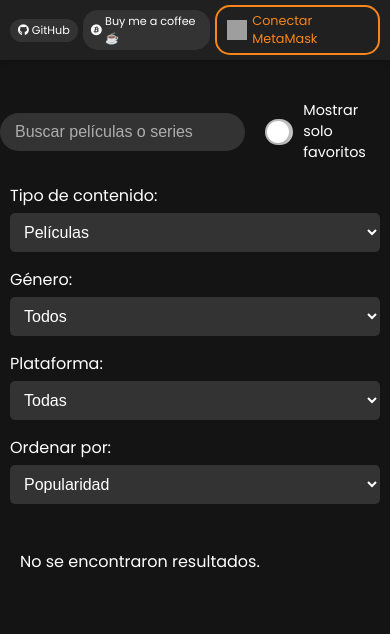
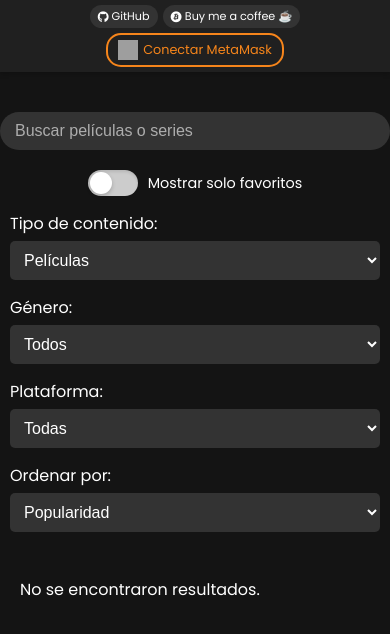
Before and after one commit to elgodox/ATV, a website: page public/index.html in a window 390 px wide. Drawn offline with nearby package versions, Linux system fonts and the light colour scheme; no server answers; grey boxes are pictures that could not be loaded.

Commit message:
fixes on mobile UI

```diff
--- a/public/styles.css
+++ b/public/styles.css
@@ -38,23 +38,42 @@
   border-color: #f6851b;
 }
 
+
 #filters .filter-group {
   display: flex;
   flex-direction: column;
 }
-/* Contenedor para alinear el buscador y el toggle */
+/* Contenedor para alinear el buscador y el toggle en pantallas grandes */
 .search-favorite-container {
   display: flex;
-  justify-content: center; /* Alineamos ambos elementos en el centro horizontal */
-  align-items: center; /* Alineación vertical */
+  justify-content: center; /* Alineación horizontal centrada */
+  align-items: center; /* Alineación vertical centrada */
   gap: 20px; /* Espacio entre el buscador y el toggle */
   width: 100%; /* Ocupar el 100% del espacio disponible */
   margin-bottom: 20px; /* Espacio inferior para separar de otros elementos */
 }
 
-/* Estilo del buscador */
+/* Ajustes para pantallas móviles */
+@media (max-width: 768px) {
+  .search-favorite-container {
+    flex-direction: column; /* Cambia la disposición a columnas (uno debajo del otro) */
+    justify-content: flex-start; /* Alinea hacia arriba en lugar de centrado */
+    align-items: center; /* Alinea al centro en lugar de estirar el contenido */
+    gap: 10px; /* Reduce el espacio entre los elementos */
+    margin-bottom: 15px; /* Ajusta el margen inferior */
+  }
+
+  /* Aseguramos que el toggle también esté centrado */
+  .toggle {
+    margin: 0 auto; /* Asegura que el toggle esté centrado */
+  }
+}
+
+
+
+/* Estilo del buscador para pantallas grandes */
 #search-bar {
-  width: 400px; /* Puedes ajustar este tamaño si lo deseas */
+  width: 400px; /* Ancho del buscador en pantallas grandes */
   padding: 10px 15px;
   font-size: 1em;
   border: none;
@@ -63,15 +82,30 @@
   color: white;
   outline: none;
   transition: background-color 0.3s ease;
+  flex: 1 1 50%; /* Permite que el elemento se ajuste dinámicamente */
+  max-width: 50%; /* Evita que exceda el 50% del contenedor */
 }
 
+/* Placeholder del buscador */
 #search-bar::placeholder {
   color: rgba(255, 255, 255, 0.6);
 }
 
+/* Cambia el color de fondo cuando el campo está enfocado */
 #search-bar:focus {
   background-color: rgba(255, 255, 255, 0.2);
 }
+
+/* Adaptación del buscador para dispositivos móviles */
+@media (max-width: 768px) {
+  #search-bar {
+    width: 100%; /* En dispositivos móviles, el buscador ocupará el 100% del ancho */
+    max-width: 100%; /* Asegura que el ancho no exceda el contenedor */
+    margin-bottom: 10px; /* Añade un margen inferior para separar del resto de los elementos */
+    flex: 1 1 100%; /* Ocupa todo el ancho disponible en mobile */
+  }
+}
+
 
 /* Contenedor del toggle */
 .favorite-toggle {
@@ -164,9 +198,9 @@
 
 #top-bar .container {
   display: flex;
-  justify-content: flex-end;
-  align-items: center;
-  gap: 10px; /* Espacio entre los botones */
+  flex-wrap: wrap; /* Ensures buttons wrap on small screens */
+  justify-content: center; /* Centers buttons */
+  gap: 10px; /* Adds some space between buttons */
 }
 
 #top-bar .button {
@@ -179,6 +213,7 @@
   display: inline-flex;
   align-items: center;
   transition: background-color 0.3s ease;
+
 }
 
 #top-bar .button i {
```
